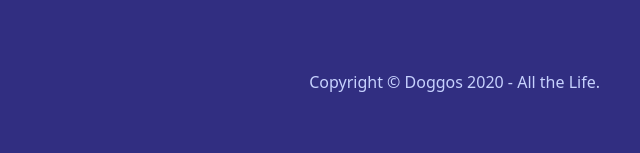
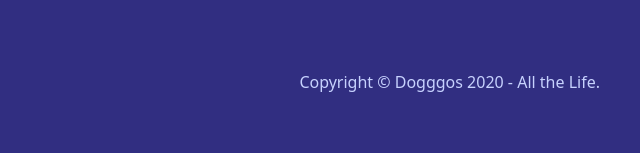
Before and after one commit to acousticclown/Doggos, a website built with Vite: page src/index.html in a window 1280 px wide. Shown: the part 966-1119 px from the top of the page, 640-1280 px from the left. Built offline with nearby package versions, Linux system fonts and the light colour scheme.

Commit message:
✳Minor Feature Changes

```diff
--- a/package.json
+++ b/package.json
@@ -1,5 +1,5 @@
 {
-  "name": "my-tailwind-project",
+  "name": "dogggos",
   "version": "1.0.0",
   "description": "",
   "main": "index.js",
--- a/src/index.html
+++ b/src/index.html
@@ -104,7 +104,7 @@
           </button>
         </form>
       </div>
-      <div class="mt-4">Copyright &copy; Doggos 2020 - All the Life.</div>
+      <div class="mt-4">Copyright &copy; Dogggos 2020 - All the Life.</div>
     </footer>
   </body>
 </html>
```
Also changed, not shown: README.md, 1 other file.
